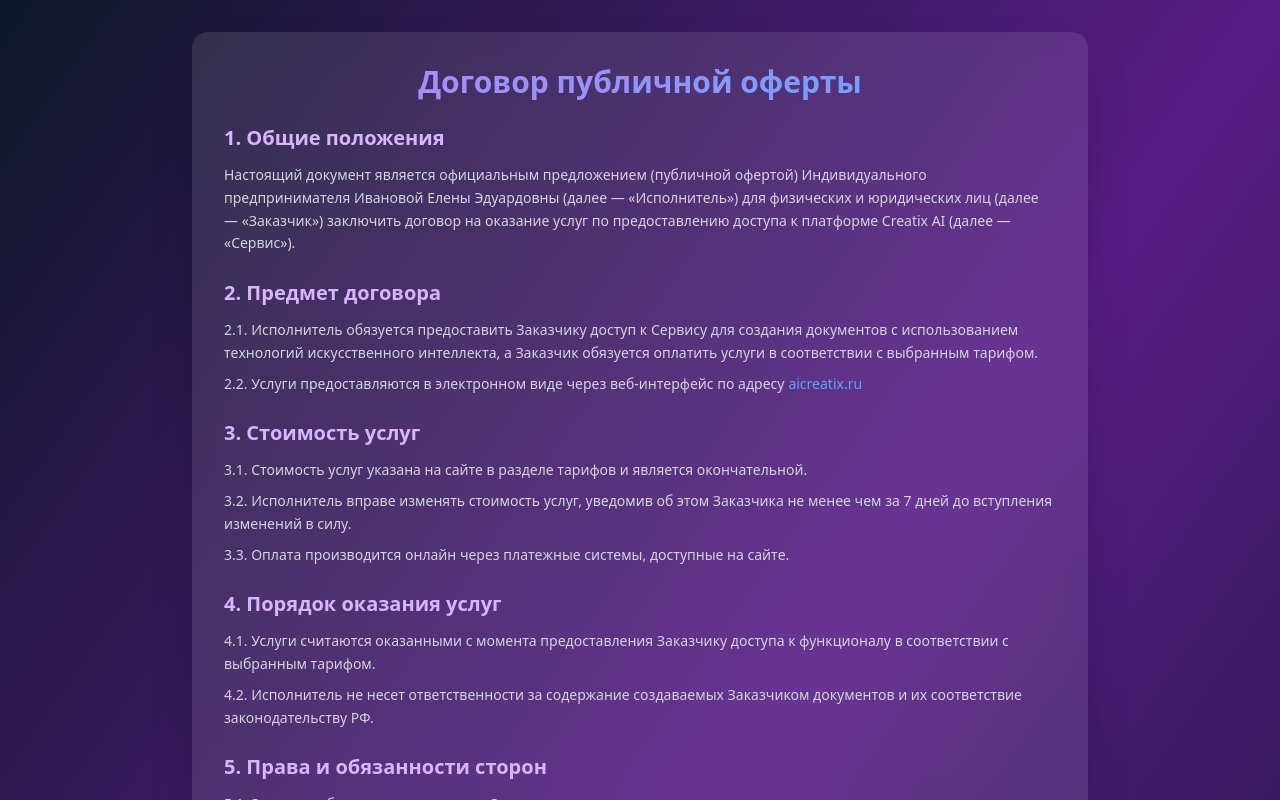
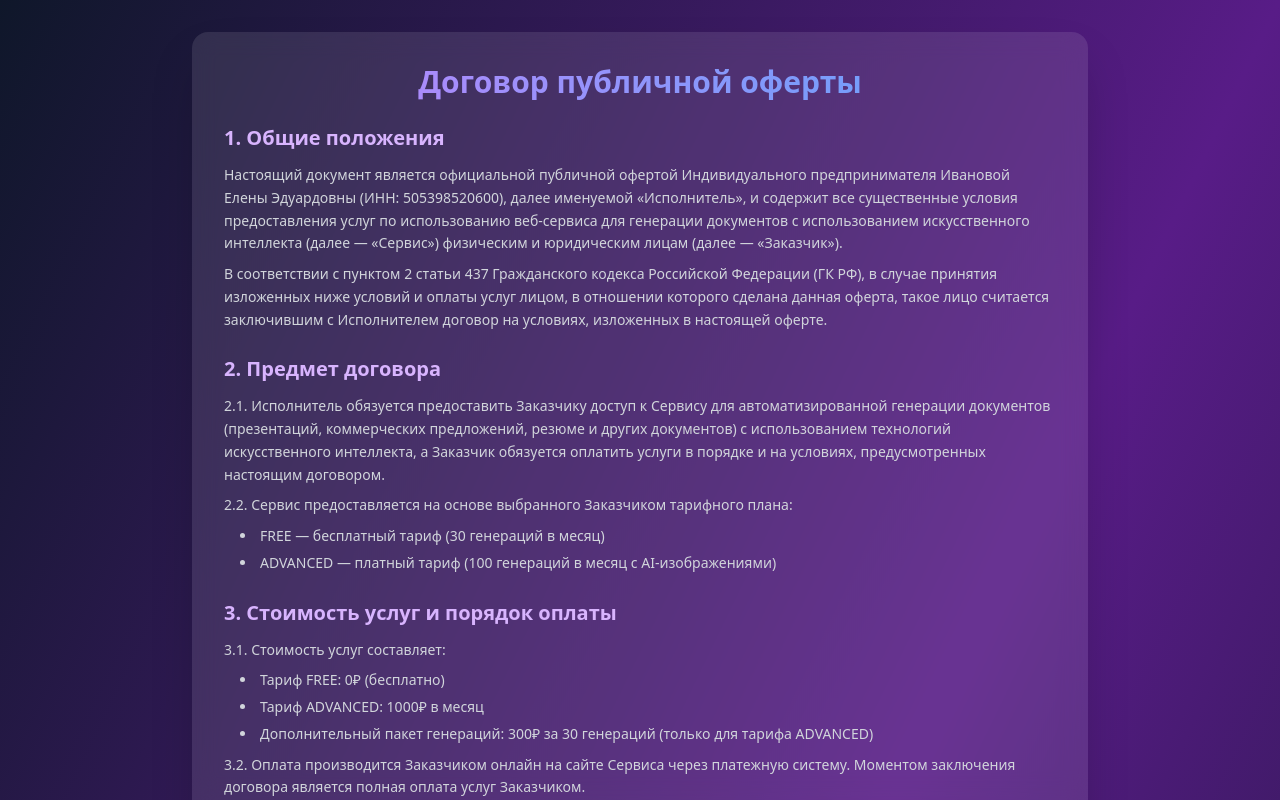
Before and after one commit to NX-company/Creatix, a Next.js app: page /legal/offer in a window 1280 px wide. Built offline with nearby package versions, Linux system fonts and the light colour scheme.

Commit message:
Update offer agreement with more detailed legal terms and conditions

```diff
--- a/app/legal/offer/page.tsx
+++ b/app/legal/offer/page.tsx
@@ -11,96 +11,149 @@ export default function OfferAgreement() {
         <div className="space-y-6 text-sm leading-relaxed">
           <section>
             <h2 className="text-xl font-semibold mb-3 text-purple-300">1. Общие положения</h2>
+            <p className="text-gray-300 mb-2">
+              Настоящий документ является официальной публичной офертой Индивидуального предпринимателя
+              Ивановой Елены Эдуардовны (ИНН: 505398520600), далее именуемой «Исполнитель», и содержит
+              все существенные условия предоставления услуг по использованию веб-сервиса для генерации
+              документов с использованием искусственного интеллекта (далее — «Сервис») физическим и
+              юридическим лицам (далее — «Заказчик»).
+            </p>
             <p className="text-gray-300">
-              Настоящий документ является официальным предложением (публичной офертой)
-              Индивидуального предпринимателя Ивановой Елены Эдуардовны (далее — «Исполнитель»)
-              для физических и юридических лиц (далее — «Заказчик») заключить договор на оказание
-              услуг по предоставлению доступа к платформе Creatix AI (далее — «Сервис»).
+              В соответствии с пунктом 2 статьи 437 Гражданского кодекса Российской Федерации (ГК РФ),
+              в случае принятия изложенных ниже условий и оплаты услуг лицом, в отношении которого
+              сделана данная оферта, такое лицо считается заключившим с Исполнителем договор на условиях,
+              изложенных в настоящей оферте.
             </p>
           </section>
 
           <section>
             <h2 className="text-xl font-semibold mb-3 text-purple-300">2. Предмет договора</h2>
             <p className="text-gray-300 mb-2">
-              2.1. Исполнитель обязуется предоставить Заказчику доступ к Сервису для создания
-              документов с использованием технологий искусственного интеллекта, а Заказчик
-              обязуется оплатить услуги в соответствии с выбранным тарифом.
+              2.1. Исполнитель обязуется предоставить Заказчику доступ к Сервису для автоматизированной
+              генерации документов (презентаций, коммерческих предложений, резюме и других документов)
+              с использованием технологий искусственного интеллекта, а Заказчик обязуется оплатить
+              услуги в порядке и на условиях, предусмотренных настоящим договором.
             </p>
             <p className="text-gray-300">
-              2.2. Услуги предоставляются в электронном виде через веб-интерфейс по адресу
-              <a href="https://aicreatix.ru" className="text-blue-400 hover:text-blue-300 ml-1">
-                aicreatix.ru
-              </a>
+              2.2. Сервис предоставляется на основе выбранного Заказчиком тарифного плана:
+            </p>
+            <ul className="list-disc list-inside text-gray-300 space-y-1 ml-4 mt-2">
+              <li>FREE — бесплатный тариф (30 генераций в месяц)</li>
+              <li>ADVANCED — платный тариф (100 генераций в месяц с AI-изображениями)</li>
+            </ul>
+          </section>
+
+          <section>
+            <h2 className="text-xl font-semibold mb-3 text-purple-300">3. Стоимость услуг и порядок оплаты</h2>
+            <p className="text-gray-300 mb-2">
+              3.1. Стоимость услуг составляет:
+            </p>
+            <ul className="list-disc list-inside text-gray-300 space-y-1 ml-4 mb-2">
+              <li>Тариф FREE: 0₽ (бесплатно)</li>
+              <li>Тариф ADVANCED: 1000₽ в месяц</li>
+              <li>Дополнительный пакет генераций: 300₽ за 30 генераций (только для тарифа ADVANCED)</li>
+            </ul>
+            <p className="text-gray-300 mb-2">
+              3.2. Оплата производится Заказчиком онлайн на сайте Сервиса через платежную систему.
+              Моментом заключения договора является полная оплата услуг Заказчиком.
+            </p>
+            <p className="text-gray-300">
+              3.3. Все цены указаны в российских рублях и включают НДС в размере, установленном
+              законодательством РФ (Исполнитель применяет упрощенную систему налогообложения, НДС не облагается).
             </p>
           </section>
 
           <section>
-            <h2 className="text-xl font-semibold mb-3 text-purple-300">3. Стоимость услуг</h2>
+            <h2 className="text-xl font-semibold mb-3 text-purple-300">4. Условия предоставления услуг</h2>
             <p className="text-gray-300 mb-2">
-              3.1. Стоимость услуг указана на сайте в разделе тарифов и является окончательной.
+              4.1. Тарифный план действует в течение 30 календарных дней с момента оплаты.
             </p>
             <p className="text-gray-300 mb-2">
-              3.2. Исполнитель вправе изменять стоимость услуг, уведомив об этом Заказчика
-              не менее чем за 7 дней до вступления изменений в силу.
+              4.2. Лимит генераций обновляется 1-го числа каждого месяца для активных подписок.
+            </p>
+            <p className="text-gray-300 mb-2">
+              4.3. Неиспользованные генерации не переносятся на следующий месяц.
             </p>
             <p className="text-gray-300">
-              3.3. Оплата производится онлайн через платежные системы, доступные на сайте.
-            </p>
-          </section>
-
-          <section>
-            <h2 className="text-xl font-semibold mb-3 text-purple-300">4. Порядок оказания услуг</h2>
-            <p className="text-gray-300 mb-2">
-              4.1. Услуги считаются оказанными с момента предоставления Заказчику доступа к
-              функционалу в соответствии с выбранным тарифом.
-            </p>
-            <p className="text-gray-300">
-              4.2. Исполнитель не несет ответственности за содержание создаваемых Заказчиком
-              документов и их соответствие законодательству РФ.
+              4.4. Исполнитель обязуется обеспечивать доступность Сервиса не менее 95% времени в месяц,
+              за исключением времени технических работ.
             </p>
           </section>
 
           <section>
             <h2 className="text-xl font-semibold mb-3 text-purple-300">5. Права и обязанности сторон</h2>
             <p className="text-gray-300 mb-2">
-              5.1. Заказчик обязуется использовать Сервис исключительно в законных целях.
+              5.1. Исполнитель обязуется:
+            </p>
+            <ul className="list-disc list-inside text-gray-300 space-y-1 ml-4 mb-2">
+              <li>Предоставить доступ к Сервису в течение 24 часов с момента оплаты</li>
+              <li>Обеспечивать работоспособность Сервиса</li>
+              <li>Не разглашать персональные данные Заказчика третьим лицам</li>
+              <li>Оказывать техническую поддержку через email: useneurox@gmail.com</li>
+            </ul>
+            <p className="text-gray-300 mb-2">
+              5.2. Заказчик обязуется:
+            </p>
+            <ul className="list-disc list-inside text-gray-300 space-y-1 ml-4">
+              <li>Своевременно оплачивать услуги Исполнителя</li>
+              <li>Не использовать Сервис для нарушения законодательства РФ</li>
+              <li>Не передавать доступ к своей учетной записи третьим лицам</li>
+              <li>Самостоятельно проверять сгенерированные документы на соответствие требованиям</li>
+            </ul>
+          </section>
+
+          <section>
+            <h2 className="text-xl font-semibold mb-3 text-purple-300">6. Возврат средств</h2>
+            <p className="text-gray-300 mb-2">
+              6.1. Заказчик вправе отказаться от услуг и потребовать возврат денежных средств в течение
+              7 календарных дней с момента оплаты при условии использования не более 10% от лимита
+              генераций (10 генераций для тарифа ADVANCED).
             </p>
             <p className="text-gray-300 mb-2">
-              5.2. Исполнитель обязуется обеспечить работоспособность Сервиса 24/7, за исключением
-              времени технических работ.
+              6.2. Возврат производится на банковскую карту или счет, с которого была произведена оплата,
+              в течение 10 рабочих дней с момента получения письменного заявления на email: useneurox@gmail.com
             </p>
             <p className="text-gray-300">
-              5.3. Исполнитель вправе приостановить доступ к Сервису в случае нарушения Заказчиком
-              условий настоящего договора.
+              6.3. При превышении лимита 10% использованных генераций возврат денежных средств не производится.
             </p>
           </section>
 
           <section>
-            <h2 className="text-xl font-semibold mb-3 text-purple-300">6. Ответственность сторон</h2>
+            <h2 className="text-xl font-semibold mb-3 text-purple-300">7. Ответственность сторон</h2>
             <p className="text-gray-300 mb-2">
-              6.1. За неисполнение или ненадлежащее исполнение обязательств по настоящему договору
-              стороны несут ответственность в соответствии с законодательством РФ.
+              7.1. Исполнитель не несет ответственности за качество и корректность содержания документов,
+              сгенерированных с использованием искусственного интеллекта. Заказчик обязан самостоятельно
+              проверять и корректировать результаты работы Сервиса.
             </p>
             <p className="text-gray-300">
-              6.2. Исполнитель не несет ответственности за убытки, возникшие вследствие неправильного
-              использования Сервиса Заказчиком.
+              7.2. Исполнитель не несет ответственности за убытки, возникшие в результате использования
+              или невозможности использования Сервиса.
             </p>
           </section>
 
           <section>
-            <h2 className="text-xl font-semibold mb-3 text-purple-300">7. Возврат средств</h2>
+            <h2 className="text-xl font-semibold mb-3 text-purple-300">8. Интеллектуальная собственность</h2>
             <p className="text-gray-300 mb-2">
-              7.1. Возврат средств за неиспользованный период подписки возможен в течение 14 дней
-              с момента оплаты при условии, что услуги не были использованы.
+              8.1. Все права на Сервис принадлежат Исполнителю.
             </p>
             <p className="text-gray-300">
-              7.2. Возврат средств осуществляется на основании письменного заявления Заказчика
-              на электронную почту поддержки.
+              8.2. Документы, созданные Заказчиком с использованием Сервиса, принадлежат Заказчику.
             </p>
           </section>
 
           <section>
-            <h2 className="text-xl font-semibold mb-3 text-purple-300">8. Реквизиты Исполнителя</h2>
+            <h2 className="text-xl font-semibold mb-3 text-purple-300">9. Изменение и расторжение договора</h2>
+            <p className="text-gray-300 mb-2">
+              9.1. Исполнитель вправе в одностороннем порядке изменять условия настоящей оферты,
+              размещая новую редакцию на сайте Сервиса.
+            </p>
+            <p className="text-gray-300">
+              9.2. Заказчик вправе в любой момент прекратить использование Сервиса.
+            </p>
+          </section>
+
+          <section>
+            <h2 className="text-xl font-semibold mb-3 text-purple-300">10. Реквизиты Исполнителя</h2>
             <div className="bg-slate-800/50 rounded-lg p-4 space-y-2">
               <p className="text-gray-300">
                 <span className="font-semibold text-purple-300">Наименование:</span>{' '}
```
